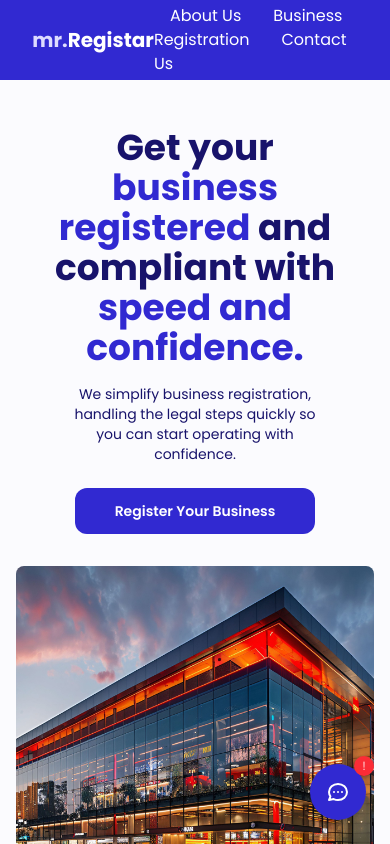
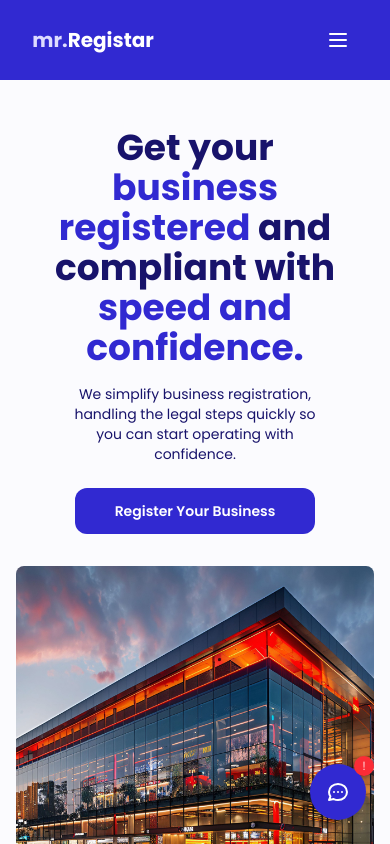
Before and after one commit to buddhika-development/business_process_enhancement, a Next.js app in the folder client_app/: page / in a window 390 px wide. Shown: the top 844 px of the page. Built offline with nearby package versions, Linux system fonts and the light colour scheme.

Commit message:
setup the header section responsive ness

```diff
--- a/client_app/src/components/layout/Global/Header.tsx
+++ b/client_app/src/components/layout/Global/Header.tsx
@@ -1,28 +1,85 @@
+'use client'
+
+import React from 'react'
+import Link from 'next/link'
+import { usePathname } from 'next/navigation'
+import { Menu, X } from 'lucide-react'
 import Logo from '@/components/ui/Global/Logo'
 import { mainNavigation } from '@/navigation/mainNavigation'
-import Link from 'next/link'
-import { it } from 'node:test'
-import React from 'react'
 
 const Header = () => {
+  const [open, setOpen] = React.useState(false)
+  const pathname = usePathname()
+
+  const isActive = (href: string) =>
+    href === '/' ? pathname === '/' : pathname.startsWith(href)
+
   return (
-    <div className='h-[80px] bg-primary text-white'>
+    <header className="h-[80px] bg-primary text-white relative z-50">
+      <div className="body-content flex items-center justify-between px-4 h-full relative">
+        <Logo />
 
-        <div className='body-content flex items-center justify-between px-4 h-full'>
-            <Logo />
+        {/* Desktop navigation */}
+        <nav className="hidden md:flex h-full items-center relative">
+          {mainNavigation.map((item, index) => {
+            const active = isActive(item.href)
+            return (
+              <div key={index} className="relative flex flex-col items-center mx-4">
+                <Link
+                  href={item.href}
+                  className="cursor-pointer hover:text-secondary transition-colors relative"
+                >
+                  {item.name}
+                  {/* underline */}
+                  <span
+                    className={`absolute -bottom-[18px] left-0 h-[3px] bg-secondary rounded transition-transform duration-300 origin-left
+                    ${active ? 'w-full scale-x-100' : 'w-full scale-x-0 group-hover:scale-x-100'}`}
+                  ></span>
+                </Link>
+              </div>
+            )
+          })}
+        </nav>
 
-            {/* main navigations */}
-            <div>
-                {
-                    mainNavigation.map((item, index) => (
-                        <Link href={item.href} key={index} className='mx-4 cursor-pointer hover:text-secondary'>
-                            {item.name}
-                        </Link>
-                    ))
-                }
-            </div>
+        {/* Mobile toggle */}
+        <button
+          type="button"
+          className="md:hidden inline-flex items-center justify-center p-2 rounded focus:outline-none focus:ring-2 focus:ring-offset-2 focus:ring-offset-primary focus:ring-secondary"
+          aria-label="Toggle navigation"
+          aria-expanded={open}
+          onClick={() => setOpen(v => !v)}
+        >
+          {open ? <X size={24} /> : <Menu size={24} />}
+        </button>
+      </div>
+
+      {/* Mobile dropdown */}
+      {open && (
+        <div className="md:hidden absolute left-0 right-0 top-[80px] bg-primary/95 backdrop-blur-sm border-t border-white/10 shadow-lg">
+          <nav className="flex flex-col py-2">
+            {mainNavigation.map((item, index) => {
+              const active = isActive(item.href)
+              return (
+                <Link
+                  href={item.href}
+                  key={index}
+                  onClick={() => setOpen(false)}
+                  className="px-4 py-3 relative group"
+                >
+                  <span className={active ? 'text-secondary' : 'hover:text-secondary'}>
+                    {item.name}
+                  </span>
+                  <span
+                    className={`absolute bottom-0 left-0 h-[3px] bg-secondary rounded transition-transform duration-300 origin-left
+                    ${active ? 'w-full scale-x-100' : 'w-full scale-x-0 group-hover:scale-x-100'}`}
+                  ></span>
+                </Link>
+              )
+            })}
+          </nav>
         </div>
-    </div>
+      )}
+    </header>
   )
 }
 
```
